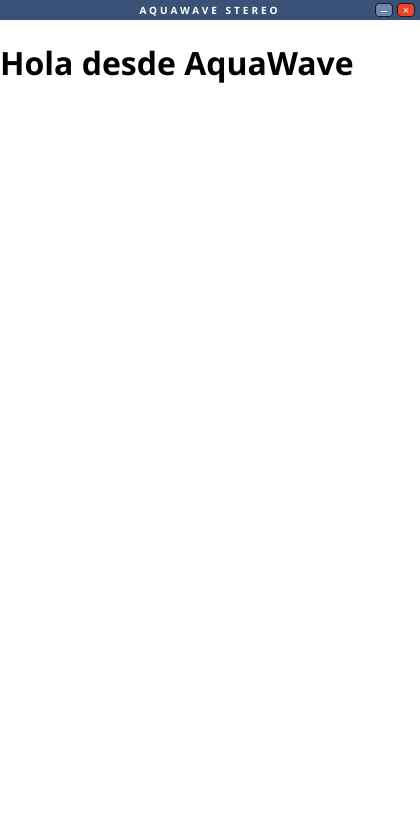
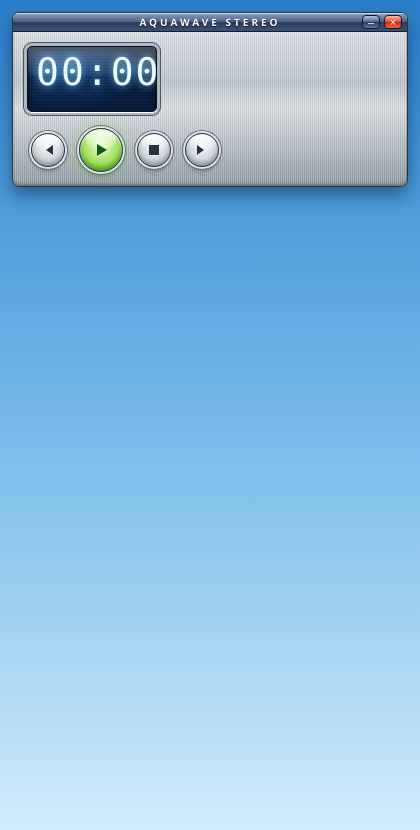
Before and after one commit to Fideos-Winters/AquaWave, an Electron app: page index.html in a window 420 px wide. Drawn offline with Linux system fonts and the light colour scheme.

Commit message:
se agregaron  botones y mas diseno

```diff
--- a/index.html
+++ b/index.html
@@ -3,62 +3,53 @@
 <head>
   <meta charset="utf-8">
   <title>AquaWave</title>
-  <style>
-    body {
-      margin: 0;
-      font-family: 'Segoe UI', sans-serif;
-    }
-
-    .barra {
-      position: relative;
-      height: 20px;
-      background: #3b5278;
-      color: white;
-      font-size: 10px;
-      font-weight: 800;
-      letter-spacing: 3px;
-      display: flex;
-      align-items: center;
-      justify-content: center;
-      -webkit-app-region: drag;
-    }
-
-    .controles {
-      position: absolute;
-      right: 5px;
-      display: flex;
-      gap: 4px;
-      -webkit-app-region: no-drag;
-    }
-
-    .controles button {
-      width: 18px;
-      height: 14px;
-      padding: 0;
-      border: 1px solid #121b2b;
-      border-radius: 4px;
-      background: #6f86ad;
-      color: white;
-      font-size: 11px;
-      line-height: 10px;
-      cursor: pointer;
-    }
-
-    #btn-cerrar {
-      background: #e8452a;
-    }
-  </style>
+  <link rel="stylesheet" href="styles.css">
 </head>
 <body>
-  <div class="barra">
+  <main>
+    <section class="panel">
+      <header class="barra">
         AQUAWAVE STEREO
         <div class="controles">
           <button id="btn-min" aria-label="Minimizar">–</button>
           <button id="btn-cerrar" aria-label="Cerrar">×</button>
         </div>
+      </header>
+
+      <div class="contenido">
+        <div class="lcd">
+
+          <div class="fantasma">88:88</div>
+          <div class="tiempo">00:00</div>
+        </div>
+        <div class="transporte">
+  <button class="cromado" id="btn-anterior" aria-label="Anterior">
+    <span class="brillo"></span>
+    <svg width="14" height="14" viewBox="0 0 14 14"><path d="M3 2v10M12 2L5 7l7 5z" fill="#26323f"/></svg>
+  </button>
+
+  <button class="cromado play" id="btn-play" aria-label="Reproducir o pausar">
+    <span class="brillo"></span>
+    <svg id="icono-play" width="14" height="14" viewBox="0 0 14 14"><path d="M3 1l10 6-10 6z" fill="#0f5a12"/></svg>
+  </button>
+
+  <button class="cromado" id="btn-stop" aria-label="Detener">
+    <span class="brillo"></span>
+    <svg width="14" height="14" viewBox="0 0 14 14"><rect x="2" y="2" width="10" height="10" fill="#26323f"/></svg>
+  </button>
+
+  <button class="cromado" id="btn-siguiente" aria-label="Siguiente">
+    <span class="brillo"></span>
+    <svg width="14" height="14" viewBox="0 0 14 14"><path d="M11 2v10M2 2l7 5-7 5z" fill="#26323f"/></svg>
+  </button>
 </div>
 
-  <h1>Hola desde AquaWave</h1>
+      </div>
+
+    </section>
+
+
+  </main>
 
   <script src="renderer.js"></script>
 </body>
--- a/renderer.js
+++ b/renderer.js
@@ -5,3 +5,17 @@
 document.querySelector('#btn-cerrar').addEventListener('click', () => {
   window.api.cerrar();
 });
+
+let sonando = false;
+
+const iconoPlay = document.querySelector('#icono-play');
+
+document.querySelector('#btn-play').addEventListener('click', () => {
+  sonando = !sonando;
+
+  if (sonando) {
+    iconoPlay.innerHTML = '<path d="M3 2h3v10H3zM8 2h3v10H8z" fill="#0f5a12"/>';
+  } else {
+    iconoPlay.innerHTML = '<path d="M3 1l10 6-10 6z" fill="#0f5a12"/>';
+  }
+});
--- /dev/null
+++ b/styles.css
@@ -0,0 +1,198 @@
+* {
+  box-sizing: border-box;
+}
+
+body {
+  margin: 0;
+  height: 100vh;
+  overflow: hidden;
+  font-family: 'Segoe UI', sans-serif;
+  user-select: none;
+  background: linear-gradient(180deg, #2a7fcb, #7dbfeb 55%, #d6edfb);
+}
+
+main {
+  padding: 12px;
+}
+
+/* ---------- PANEL METÁLICO ---------- */
+.panel {
+  border-radius: 7px;
+  border: 1px solid #2b333b;
+  overflow: hidden;
+  background:
+    linear-gradient(180deg, rgba(255,255,255,.75) 0, rgba(255,255,255,0) 14%),
+    repeating-linear-gradient(90deg, rgba(255,255,255,.22) 0 1px, rgba(0,0,0,.06) 1px 2px),
+    linear-gradient(180deg, #e4e9ed 0%, #bcc5cc 40%, #d6dce1 55%, #8e98a2 100%);
+  box-shadow:
+    0 8px 18px rgba(8,40,80,.55),
+    inset 0 1px 0 #fff,
+    inset 0 -2px 3px rgba(0,0,0,.3);
+}
+
+/* ---------- BARRA DE TÍTULO ---------- */
+.barra {
+  position: relative;
+  height: 19px;
+  display: flex;
+  align-items: center;
+  justify-content: center;
+  color: white;
+  font-size: 10px;
+  font-weight: 800;
+  letter-spacing: 3px;
+  text-shadow: 0 1px 1px #0a1220;
+  background: linear-gradient(180deg, #8ea4c4 0%, #4a6288 48%, #2b3c58 52%, #3b5278 100%);
+  border-bottom: 1px solid #121b2b;
+  box-shadow: inset 0 1px 0 rgba(255,255,255,.6);
+  -webkit-app-region: drag;
+}
+
+.controles {
+  position: absolute;
+  right: 5px;
+  display: flex;
+  gap: 4px;
+  -webkit-app-region: no-drag;
+}
+
+.controles button {
+  width: 18px;
+  height: 14px;
+  padding: 0;
+  border: 1px solid #121b2b;
+  border-radius: 4px;
+  color: white;
+  font-size: 11px;
+  line-height: 10px;
+  cursor: pointer;
+  background: linear-gradient(180deg, #b4c6e2, #4a6288 50%, #2b3c58 52%, #5a76a4);
+}
+
+#btn-cerrar {
+  background: linear-gradient(180deg, #ffb7a3, #e8452a 50%, #c2260f 52%, #f0674a);
+}
+
+.contenido {
+  padding: 14px;
+  display: flex;
+  flex-direction: column;
+  gap: 16px;
+}
+
+/* ---------- PANTALLA LCD ---------- */
+.lcd {
+  position: relative;
+  overflow: hidden;
+  width: 130px;
+  height: 66px;
+  padding: 6px 8px;
+  border-radius: 5px;
+  border: 1px solid #0a1220;
+  font-family: Consolas, 'Courier New', monospace;
+  background:
+    repeating-linear-gradient(0deg, rgba(0,0,0,.18) 0 1px, transparent 1px 3px),
+    radial-gradient(ellipse at 30% 0%, #1d4f8f, #0a1f42 70%);
+  box-shadow:
+    inset 0 3px 7px rgba(0,0,0,.85),
+    0 1px 0 #fff,
+    0 0 0 3px #aeb8c1,
+    0 0 0 4px #4b555f;
+}
+
+.lcd::after {
+  content: "";
+  position: absolute;
+  left: 0;
+  right: 0;
+  top: 0;
+  height: 46%;
+  background: linear-gradient(180deg, rgba(255,255,255,.28), rgba(255,255,255,.04));
+  pointer-events: none;
+}
+
+.fantasma,
+.tiempo {
+  font-size: 38px;
+  line-height: 1;
+  letter-spacing: 2px;
+}
+
+.fantasma {
+  position: absolute;
+  color: rgba(120,190,240,.16);
+}
+
+.tiempo {
+  position: relative;
+  color: #eafaff;
+  text-shadow: 0 0 8px rgba(120,210,255,.9);
+}
+
+/* ---------- BOTONES CROMADOS ---------- */
+.transporte {
+  display: flex;
+  align-items: center;
+  gap: 14px;
+  padding-left: 4px;
+}
+
+.cromado {
+  position: relative;
+  overflow: hidden;
+  display: flex;
+  align-items: center;
+  justify-content: center;
+  width: 34px;
+  height: 34px;
+  padding: 0;
+  border-radius: 50%;
+  border: 1px solid #2b333b;
+  cursor: pointer;
+  background: radial-gradient(circle at 50% 38%, #f4f7f9 0%, #cfd6dc 55%, #9aa4ae 100%);
+  box-shadow:
+    0 0 0 2px #dfe5ea,
+    0 0 0 3px #66707a,
+    0 3px 5px rgba(0,0,0,.45),
+    inset 0 -3px 4px rgba(0,0,0,.25),
+    inset 0 2px 2px #fff;
+}
+
+.cromado:hover {
+  filter: brightness(1.06);
+}
+
+.cromado:active {
+  box-shadow:
+    0 0 0 2px #dfe5ea,
+    0 0 0 3px #66707a,
+    inset 0 3px 6px rgba(0,0,0,.5);
+}
+
+.cromado svg {
+  position: relative;
+  filter: drop-shadow(0 1px 0 rgba(255,255,255,.9));
+}
+
+.brillo {
+  position: absolute;
+  left: 14%;
+  right: 14%;
+  top: 5%;
+  height: 44%;
+  border-radius: 50%;
+  background: linear-gradient(180deg, rgba(255,255,255,.95), rgba(255,255,255,0));
+}
+
+.play {
+  width: 44px;
+  height: 44px;
+  background: radial-gradient(circle at 50% 38%, #eaffd0 0%, #9fe05a 55%, #4aa81f 100%);
+  box-shadow:
+    0 0 0 2px #dfe5ea,
+    0 0 0 3px #66707a,
+    0 0 10px 2px rgba(120,230,60,.55),
+    0 3px 5px rgba(0,0,0,.45),
+    inset 0 -3px 4px rgba(0,60,0,.35),
+    inset 0 2px 2px #fff;
+}
```
Lines whose indentation alone changed are shown as unchanged.
